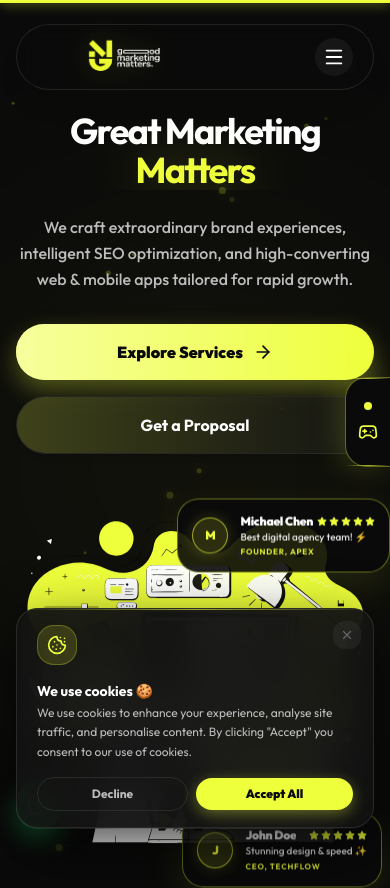
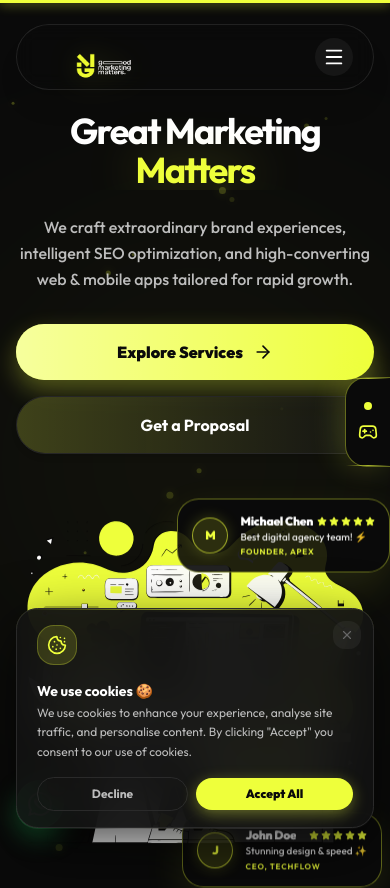
Before and after one commit to arshadyelikar27-dev/Good-Marketing-Matters, a Next.js app: page / in a window 390 px wide. Shown: the top 888 px of the page. Built offline with nearby package versions, Linux system fonts and the light colour scheme.

Commit message:
Update navbar logo responsiveness and fine-tune alignment

```diff
--- a/src/components/navbar.tsx
+++ b/src/components/navbar.tsx
@@ -91,11 +91,11 @@ export function Navbar() {
           )}
         >
           {/* LOGO WITH 10% SHRINK ON SCROLL */}
-          <Link href="/" className="flex items-center group relative w-[170px] h-10 sm:h-12 z-20">
+          <Link href="/" className="flex items-center group relative w-[130px] sm:w-[170px] h-10 sm:h-12 z-20">
             <motion.div
               animate={{ scale: isScrolled ? 0.9 : 1 }}
               transition={{ duration: 0.3 }}
-              className="absolute left-1/2 top-1/2 mt-2 -translate-x-1/2 -translate-y-1/2 w-[170px] h-[170px] transition-transform group-hover:scale-105"
+              className="absolute left-1/2 top-1/2 mt-4 sm:mt-6 -translate-x-1/2 -translate-y-1/2 w-[130px] sm:w-[170px] h-[130px] sm:h-[170px] transition-transform group-hover:scale-105"
             >
               <Image
                 src="/gmm-logo-white-text-cropped.png"
```
